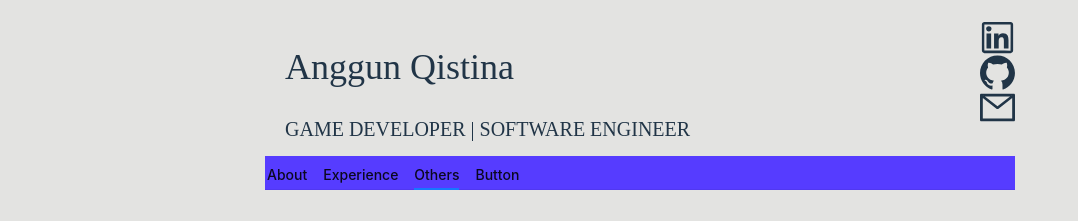
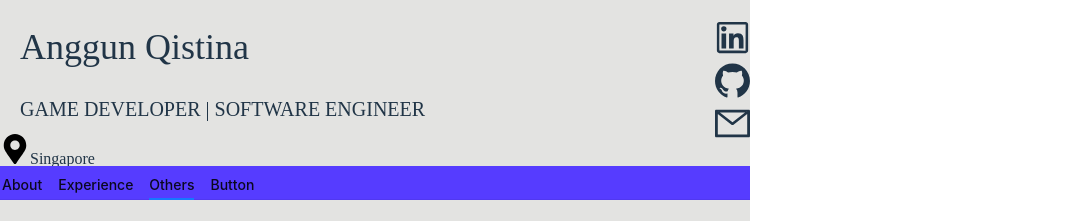
Before and after one commit to gunnicorn/portfoliorinos, a React (Vite) app: page / in a window 1280 px wide. Shown: the top 221 px of the page, without its empty margins (0-1078 px from the left). Built offline with nearby package versions, Linux system fonts and the light colour scheme.

Commit message:
adjusted main padding and added react icons

```diff
--- a/package.json
+++ b/package.json
@@ -14,7 +14,8 @@
   "dependencies": {
     "antd": "^5.24.7",
     "react": "^19.0.0",
-    "react-dom": "^19.0.0"
+    "react-dom": "^19.0.0",
+    "react-icons": "^5.5.0"
   },
   "devDependencies": {
     "@eslint/js": "^9.22.0",
--- a/src/App.module.css
+++ b/src/App.module.css
@@ -1,13 +1,8 @@
 .mainContainer {
-  margin: 0;
   font-family: "Inter, sans-serif";
   background-color: #E3E3E1;
   display: flex;
   flex-direction: column;
   justify-content: center;
   align-items: center; /*align in x-axis (start, end)*/
-  min-height: 100vh;
-  padding: 20px;
-  box-sizing: border-box;
-  width: 100vw;
 }
--- a/src/components/Cards/HandmadeCard.module.css
+++ b/src/components/Cards/HandmadeCard.module.css
@@ -3,7 +3,7 @@
     border-color: black;
     border-style: dashed; */
     width: 750px;
-    height: 120px;
+    height: 150px;
     border-radius: 5px;
     display: flex;
     justify-content: space-between;
@@ -52,4 +52,6 @@
     display: flex;
     flex-direction: column;
     font-size: 35px;
+    margin-top: 20px;
+    gap: 8px;
 }
--- a/src/components/Cards/HandmadeCard.tsx
+++ b/src/components/Cards/HandmadeCard.tsx
@@ -1,25 +1,29 @@
 import {
   LinkedinOutlined,
   GithubOutlined,
-    MailOutlined
-  } from '@ant-design/icons';
-import React from 'react';
+  MailOutlined,
+} from "@ant-design/icons";
+import React from "react";
 import styles from "./HandmadeCard.module.css";
+import { FaMapMarkerAlt } from "react-icons/fa";
+
 const HandmadeCard: React.FC = () => (
   <div className={styles.handmadeMain}>
     <div className={styles.handmadeMain1}>
-        <div className={styles.handmadeTitle}>
-            Anggun Qistina
-        </div>
+      <div className={styles.handmadeTitle}>Anggun Qistina</div>
       <div className={styles.handmadeDesc}>
         GAME DEVELOPER | SOFTWARE ENGINEER
+      </div>
+      <div>
+        <FaMapMarkerAlt style={{ color: "black", fontSize: "30px" }} />
+        Singapore
       </div>
     </div>
     <div className={styles.handmadeMain2}>
       <div className={styles.handmadeContact}>
-        <LinkedinOutlined style={{fontSize: 35}}/>
-        <GithubOutlined style={{fontSize: 35}}/>
-        <MailOutlined style={{fontSize:35}}/>
+        <LinkedinOutlined style={{ fontSize: 35 }} />
+        <GithubOutlined style={{ fontSize: 35 }} />
+        <MailOutlined style={{ fontSize: 35 }} />
       </div>
     </div>
   </div>
```
Also changed, not shown: 1 other file (tests, documents, lock files or other folders). Lines whose indentation alone changed are shown as unchanged.
